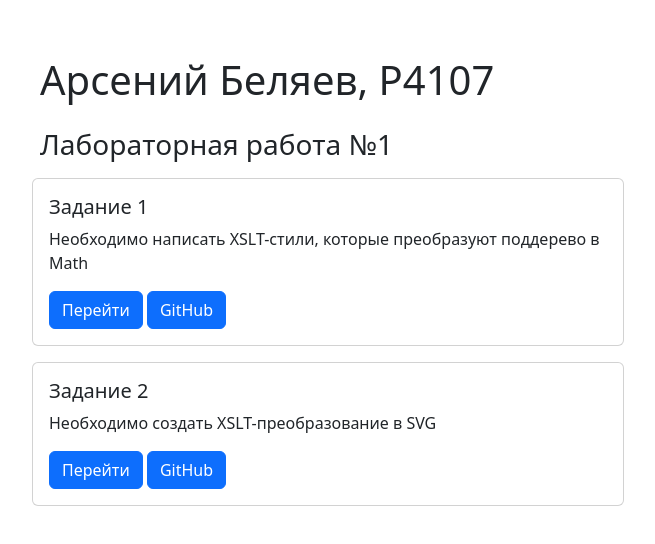
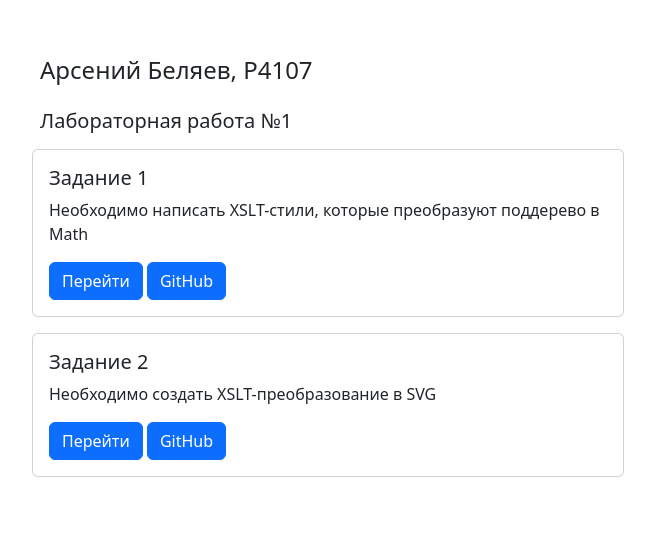
Before and after one commit to arsb29/ecosystems-of-web-languages, a plain HTML site: page index.html in a window 1280 px wide. Shown: the whole page, without its empty margins (312-967 px from the left). Drawn offline with nearby package versions, Linux system fonts and the light colour scheme.

Commit message:
Добавлен id="author"

```diff
--- a/index.html
+++ b/index.html
@@ -10,8 +10,8 @@
 </head>
 <body>
     <main class="col-lg-6 mx-auto p-4 py-md-5">
-        <h1 class="p-2">Арсений Беляев, P4107</h1>
-        <h3 class="p-2">Лабораторная работа №1</h3>
+        <h4 id="author" title="GossJS" class="p-2">Арсений Беляев, P4107</h4>
+        <h5 class="p-2">Лабораторная работа №1</h5>
         <div class="col-sm-12 mb-3 mb-sm-0">
             <div class="card mb-3">
                 <div class="card-body">
```
